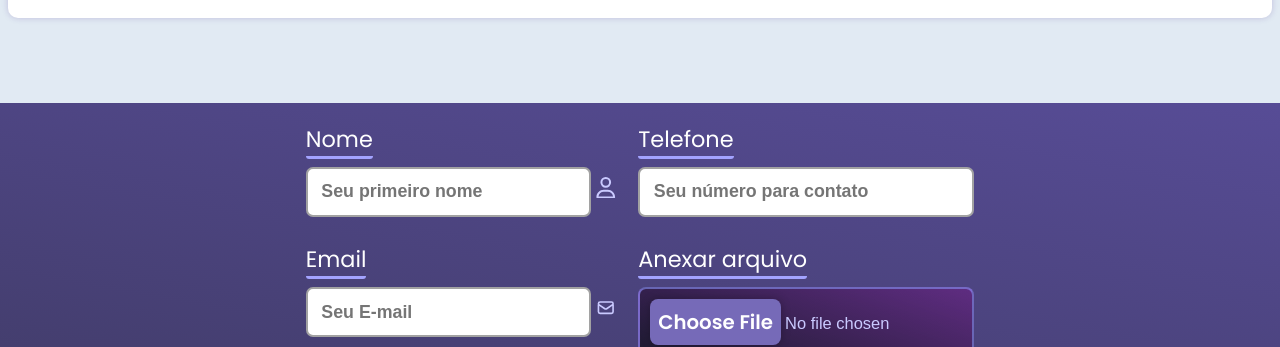
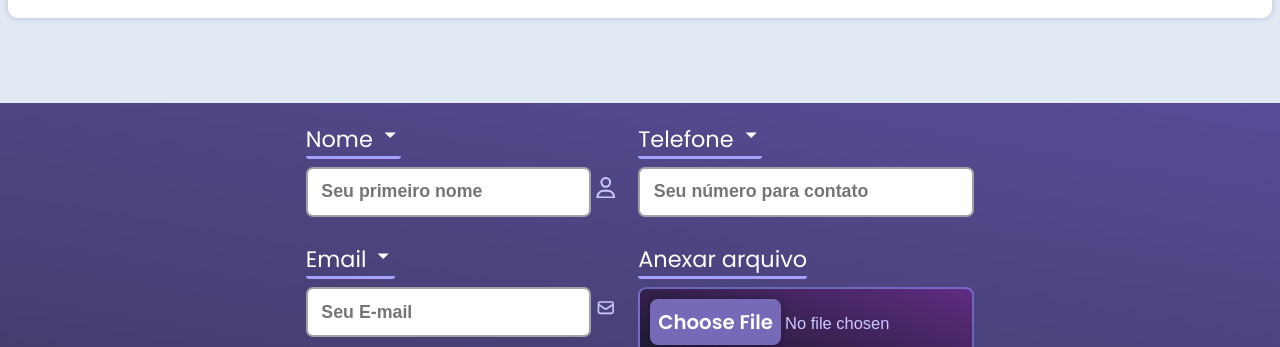
Before and after one commit to SantV7/formulario, a React (Vite) app: page / in a window 1280 px wide. Shown: the part 845-1192 px from the top of the page. Built offline with nearby package versions, Linux system fonts and the light colour scheme.

Commit message:
Adding arrow ico-ns on label for be more acessibility

```diff
--- a/src/components/Form.jsx
+++ b/src/components/Form.jsx
@@ -1,6 +1,7 @@
 import { useState } from "react";
 import { FaRegUser, FaUser } from "react-icons/fa6";
 import { HiOutlineMail, HiOutlineMailOpen } from "react-icons/hi";
+import { IoMdArrowDropdown } from "react-icons/io";
 import '../styles/form/form.css';
 
 const Form = () => {
@@ -14,7 +15,7 @@ const Form = () => {
         {/* Primeira coluna */}
         <div className="input_data">
           <div className="label_position">
-            <label htmlFor="name_user">Nome</label>
+            <label htmlFor="name_user">Nome <IoMdArrowDropdown className="icon_arrow_indicator" /></label>
           </div>
           <div className="input_display">
             <input
@@ -33,7 +34,7 @@ const Form = () => {
           </div>
 
           <div className="label_position">
-            <label htmlFor="email_user">Email</label>
+            <label htmlFor="email_user">Email <IoMdArrowDropdown className="icon_arrow_indicator" /></label>
           </div>
           <div className="input_display">
             <input
@@ -54,7 +55,7 @@ const Form = () => {
 
         <div className="input_data">
           <div className="label_position">
-            <label htmlFor="cell_phone_input">Telefone</label>
+            <label htmlFor="cell_phone_input">Telefone <IoMdArrowDropdown className="icon_arrow_indicator" /></label>
           </div>
           <div className="input_display">
             <input
```
